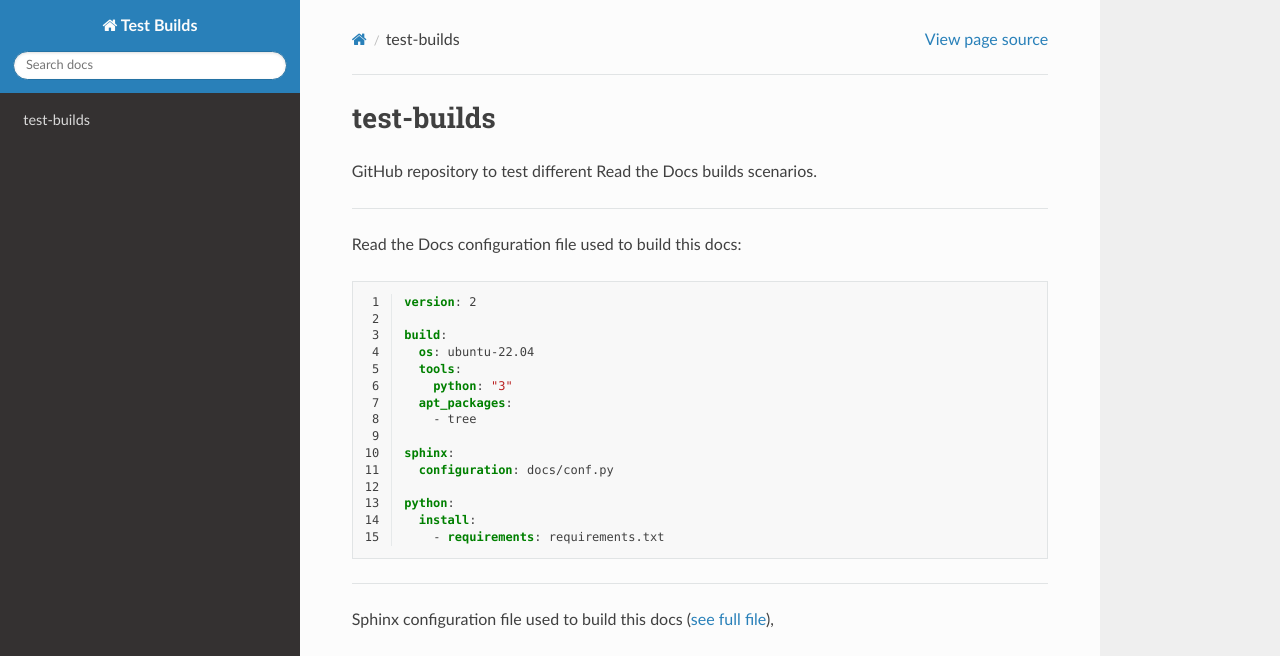
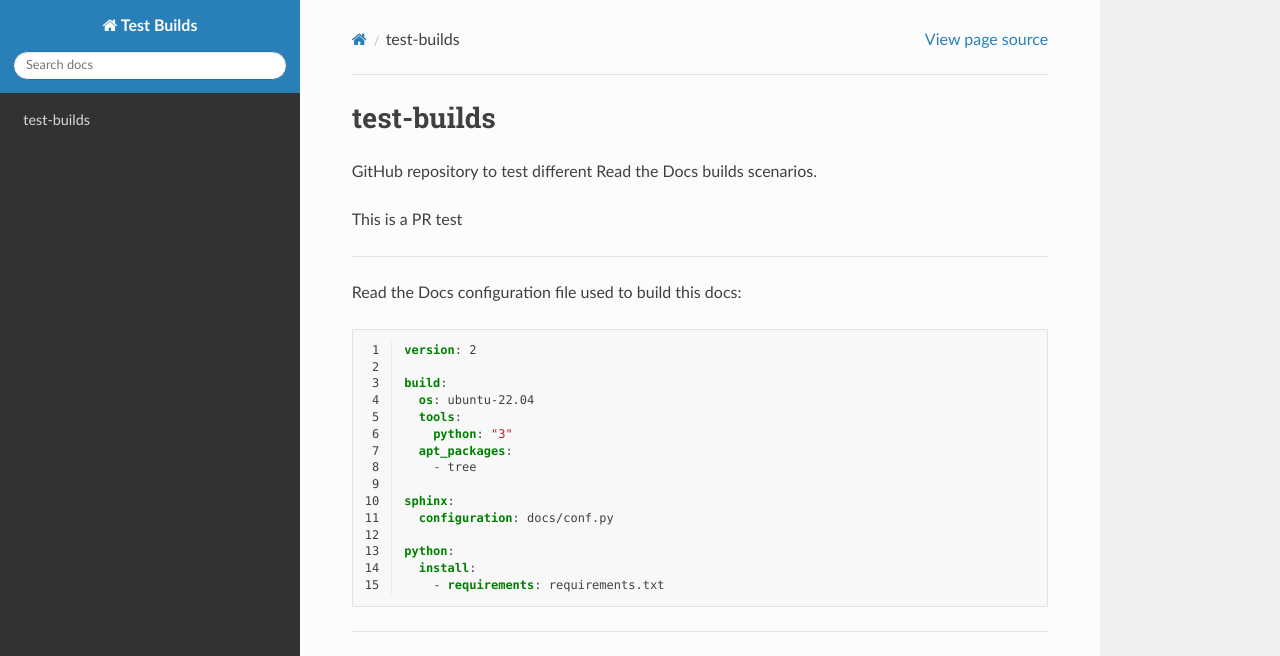
Before and after one commit to readthedocs/test-builds, a Sphinx documentation site: the page built from docs/index.rst, in a window 1280 px wide and 1083 px high. Shown: the top 656 px of the window. Built offline with Sphinx 7.4.7 and the Read the Docs theme 2.0.0, drawn with Linux system fonts in a browser that asks for light colours; grey boxes are pictures that could not be loaded.

Commit message:
Test PR and status notifications

```diff
--- a/docs/index.rst
+++ b/docs/index.rst
@@ -2,6 +2,8 @@ test-builds
 ===========
 
 GitHub repository to test different Read the Docs builds scenarios.
+
+This is a PR test
 
 ----
 
```
